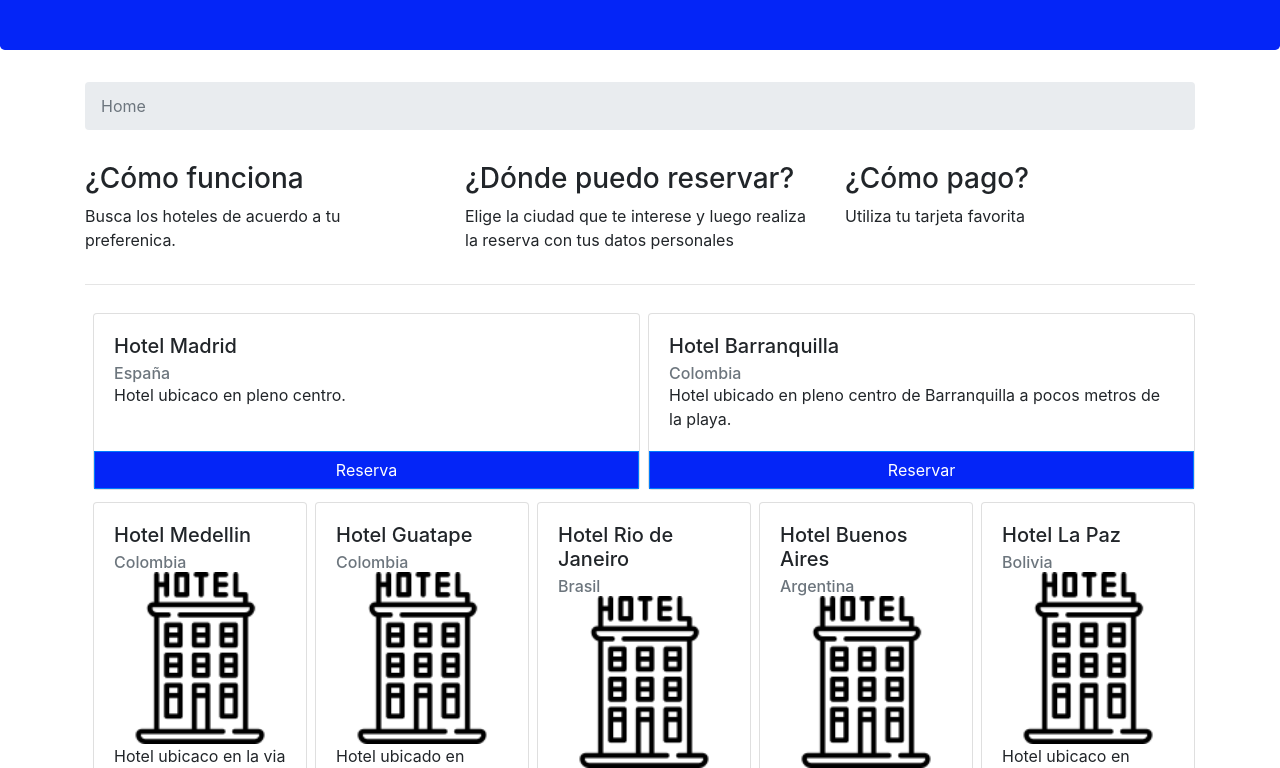
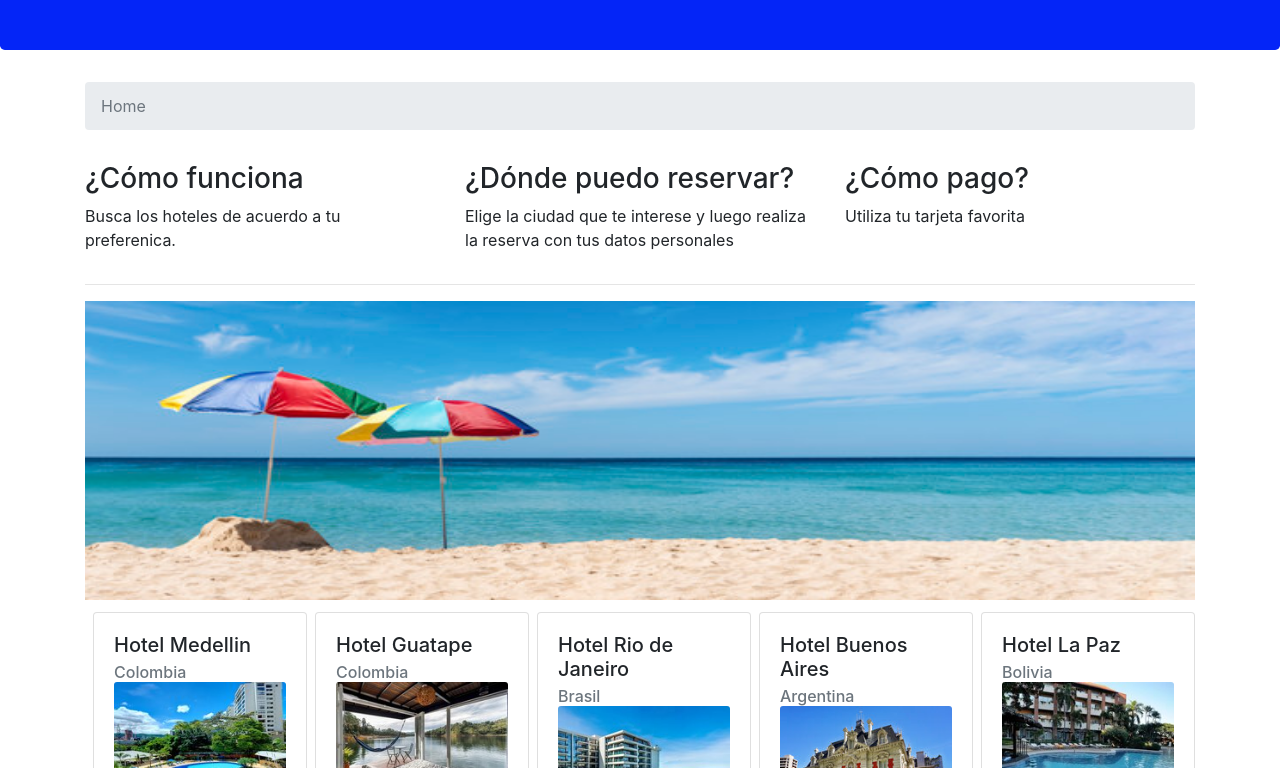
Before and after one commit to FranklinZ12/FirstWeb-with-Bootstrap, a website: page index.html in a window 1280 px wide. Shown: the part 184-952 px from the top of the page. Drawn offline with nearby package versions, Linux system fonts and the light colour scheme; a web font is replaced by a local one.

Commit message:
Agregamos imagenes

```diff
--- a/css/Main.css
+++ b/css/Main.css
@@ -33,9 +33,7 @@ footer{
 	padding-right: 3px;
 }
 
-.banner{
-	width: 900px;
-	height: 208px;
-	border: 3px solid red;
-	background-image: url(image/playa.JPEG);
+.image/playa.jpg{
+	width: 100%
+	height: 299px;
 }
--- a/index.html
+++ b/index.html
@@ -58,12 +58,14 @@
         </div>
         <hr>
 
+        <img src="image/playa.jpg" class="img-fluid" alt="Responsive image" style="width: 100%;  height:299px;">
+
         <div class = "d-flex flex-wrap flex-wrap-reverse">
             <div class = "card card-hotel d-flex flex-column justify-content-between ml-2">
                 <div class="card-body">
                     <h5 class="card-title"> Hotel Medellin</h5>
                     <h6 class="card-subtitle text-muted">Colombia</h6>
-                    <img class="card-img-top" src="image/hotel.png" alt="eco-hotel img">
+                    <img class="card-img-top" src="image/dancar.jpg" alt="Responsive">
                     <p class="card-text"> Hotel ubicaco en la via las palmas de Medellin con vista a toda la ciudad.</p>
                 </div>
                 <div>
@@ -75,8 +77,8 @@
                 <div class="card-body">
                     <h5 class="card-title"> Hotel Guatape</h5>
                     <h6 class="card-subtitle text-muted">Colombia</h6>
-                    <img class="card-img-top" src="image/hotel.png" alt="eco-hotel img">
-                    <p class="card-text"> Hotel ubicado en alrededor de la represa en Guatape, cerca de la piedra del peñol.</p>
+                    <img class="card-img-top" src="image/hotelGuatape.jpg" alt="Responsive">
+                    <p class="card-text"> Hotel ubicado alrededor de la represa en Guatape, cerca de la piedra del peñol.</p>
                 </div>
                 <div>
                     <button class="btn btn-primary btn-reserva">Reserva <span class="oi oi-check"></span></button>
@@ -87,8 +89,8 @@
                 <div class="card-body">
                     <h5 class="card-title"> Hotel Rio de Janeiro</h5>
                     <h6 class="card-subtitle text-muted">Brasil</h6>
-                    <img class="card-img-top" src="image/hotel.png" alt="eco-hotel img">
-                    <p class="card-text"> Hotel ubicado en pleno centro de Rio de Janeiro a pocos metros de la playa.</p>
+                    <img class="card-img-top" src="image/janeiro.jpg" alt="Responsive">
+                    <p class="card-text"> Hotel ubicado a pocos metros de la playa.</p>
                 </div>
                 <div>
                     <button class="btn btn-primary btn-reserva">Reservar <span class="oi oi-check"></span></button>
@@ -99,7 +101,7 @@
                 <div class="card-body">
                     <h5 class="card-title"> Hotel Buenos Aires</h5>
                     <h6 class="card-subtitle text-muted">Argentina</h6>
-                    <img class="card-img-top" src="image/hotel.png" alt="eco-hotel img">
+                    <img class="card-img-top" src="image/aires.jpg" alt="Responsive image">
                     <p class="card-text"> Hotel ubicado en pleno centro.</p>
                 </div>
                 <div>
@@ -111,33 +113,11 @@
                 <div class="card-body">
                     <h5 class="card-title"> Hotel La Paz</h5>
                     <h6 class="card-subtitle text-muted">Bolivia</h6>
-                    <img class="card-img-top" src="image/hotel.png" alt="eco-hotel img">
+                    <img class="card-img-top" src="image/paz.jpg" alt="Responsive image">
                     <p class="card-text"> Hotel ubicaco en pleno centro.</p>
                 </div>
                 <div>
                     <button class="btn btn-primary btn-reserva">Reserva <span class="oi oi-check"></span></button>
-                </div>
-            </div>
-
-            <div class = "card card-hotel d-flex flex-column justify-content-between ml-2">
-                <div class="card-body">
-                    <h5 class="card-title"> Hotel Madrid</h5>
-                    <h6 class="card-subtitle text-muted">España</h6>
-                    <p class="card-text"> Hotel ubicaco en pleno centro.</p>
-                </div>
-                <div>
-                    <button class="btn btn-primary btn-reserva">Reserva <span class="oi oi-check"></span></button>
-                </div>
-            </div>
-
-            <div class = "card card-hotel d-flex flex-column justify-content-between ml-2">
-                <div class="card-body">
-                    <h5 class="card-title"> Hotel Barranquilla</h5>
-                    <h6 class="card-subtitle text-muted">Colombia</h6>
-                    <p class="card-text"> Hotel ubicado en pleno centro de Barranquilla a pocos metros de la playa.</p>
-                </div>
-                <div>
-                    <button class="btn btn-primary btn-reserva">Reservar <span class="oi oi-check"></span></button>
                 </div>
             </div>
         </div>
```
Also changed, not shown: image/aires.jpg (added), image/dancar.jpg (added), image/hotelGuatape.jpg (added), image/janeiro.jpg (added), image/paz.jpg (added).
